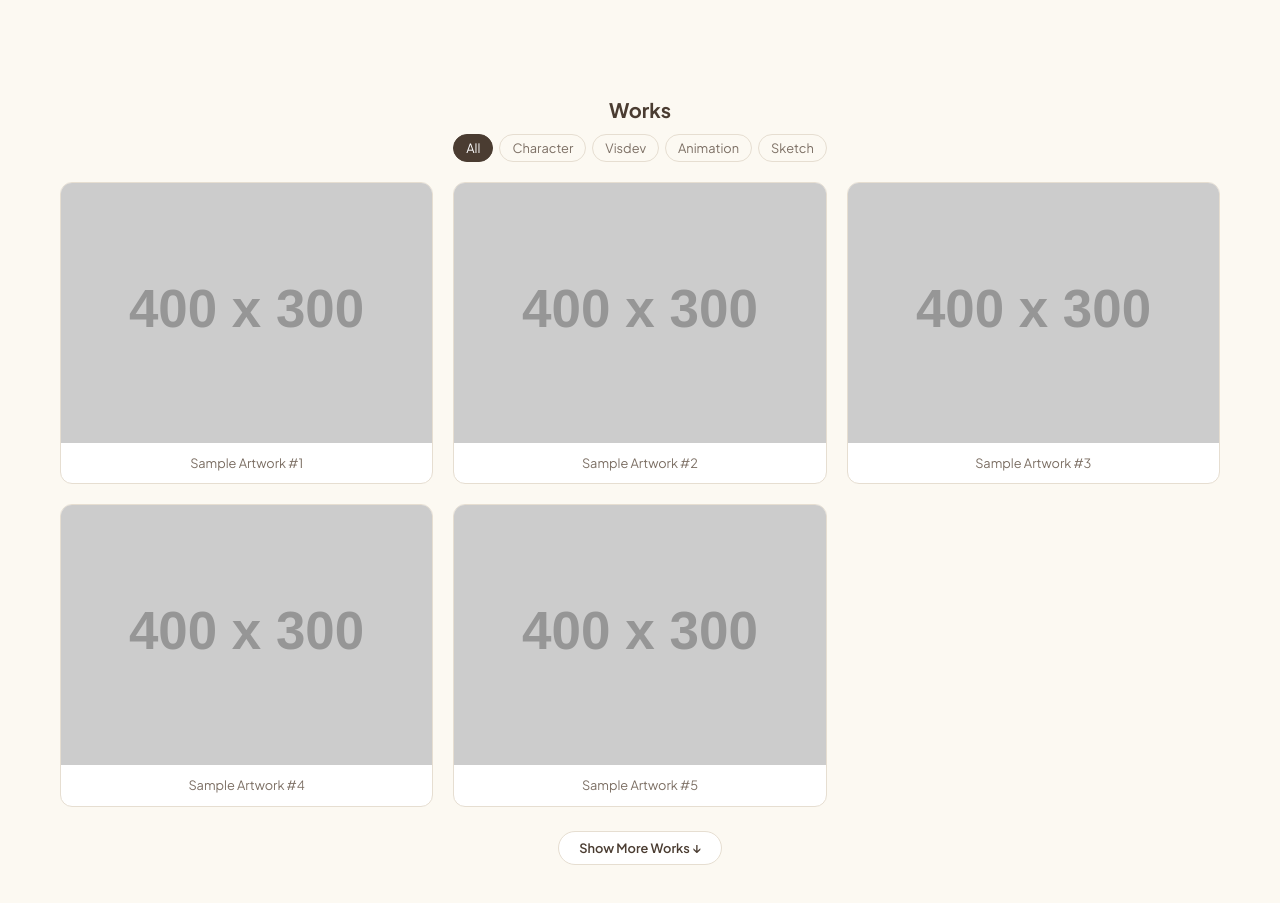
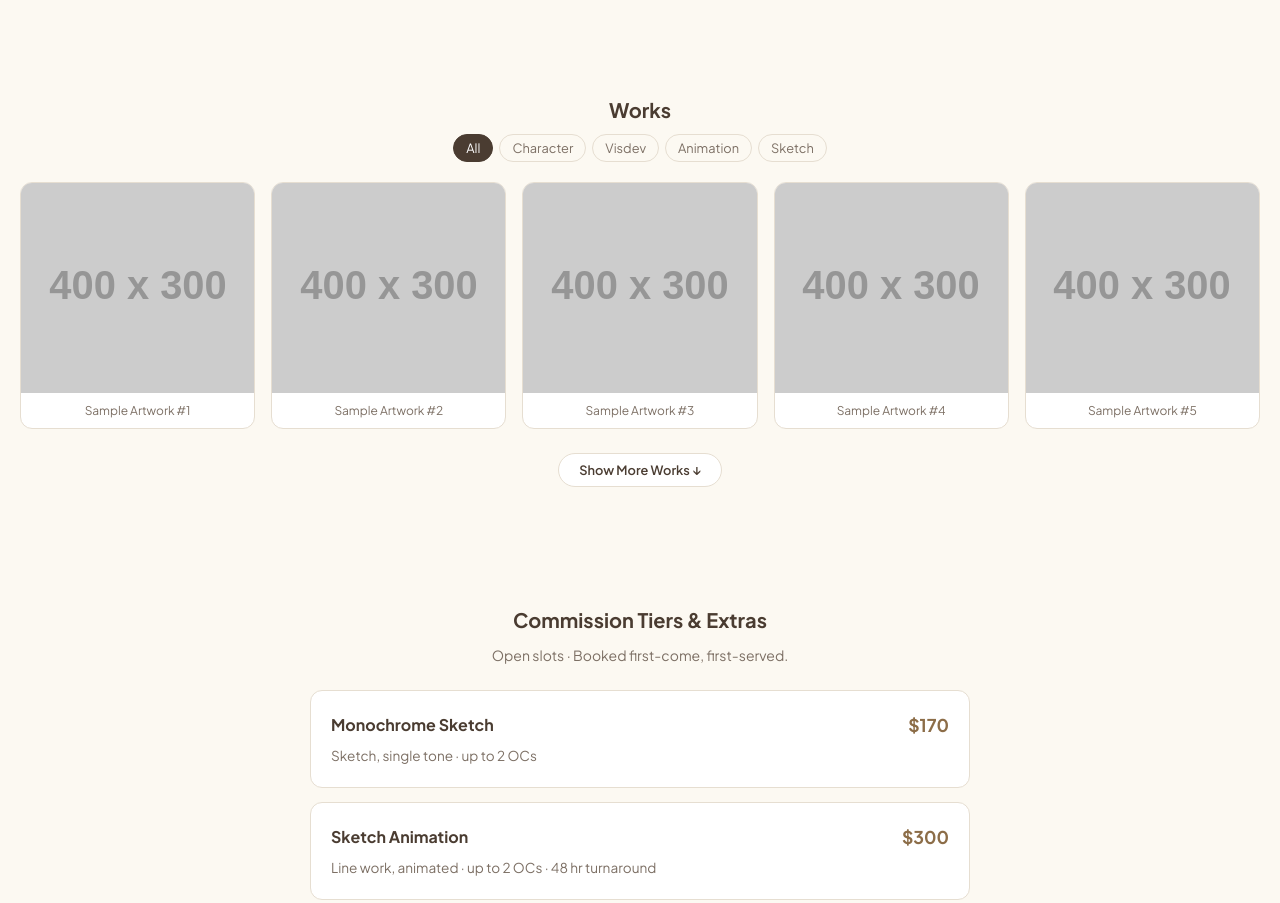
Before and after one commit to 3000VND/3000vnd.github.io, a plain HTML site: page index.html in a window 1280 px wide. Shown: the part 543-1446 px from the top of the page. Drawn offline with Linux system fonts and the light colour scheme; placeholder pictures from the web are drawn by us.

Commit message:
Update style.css

```diff
--- a/style.css
+++ b/style.css
@@ -22,7 +22,7 @@ body {
   line-height: 1.6;
 }
 
-/* Sticky Top Navigation Bar (Centered & Preserved at 800px) */
+/* Sticky Top Navigation Bar */
 .navbar {
   position: sticky;
   top: 0;
@@ -88,10 +88,10 @@ body {
   scroll-margin-top: 70px;
 }
 
-/* 2. PORTFOLIO SECTION (Extra Wide 1200px width) */
+/* 2. PORTFOLIO SECTION (Wide enough for 5 items in one row) */
 #portfolio {
   width: 100%;
-  max-width: 1200px; /* Increased from 960px to 1200px */
+  max-width: 1350px; /* Widened to comfortably fit 5 columns */
   margin: 0 auto;
   padding: 20px 20px;
   margin-bottom: 60px;
@@ -215,11 +215,11 @@ h1 {
   font-size: 1.1rem;
 }
 
-/* Portfolio Gallery (Responsive grid with large artwork cards) */
+/* Portfolio Gallery (Forces exactly 5 columns in a single row) */
 .portfolio-grid {
   display: grid;
-  grid-template-columns: repeat(auto-fit, minmax(280px, 1fr));
-  gap: 20px;
+  grid-template-columns: repeat(5, 1fr);
+  gap: 16px;
 }
 
 .portfolio-item {
@@ -241,14 +241,14 @@ h1 {
 
 .portfolio-item img {
   width: 100%;
-  height: 260px; /* Slightly taller images for bigger impact */
+  height: 210px; /* Balanced height for 5-column layout */
   object-fit: cover;
   display: block;
 }
 
 .portfolio-caption {
-  padding: 10px 12px;
-  font-size: 0.8rem;
+  padding: 8px 10px;
+  font-size: 0.75rem;
   color: var(--text-muted);
   text-align: center;
 }
```
